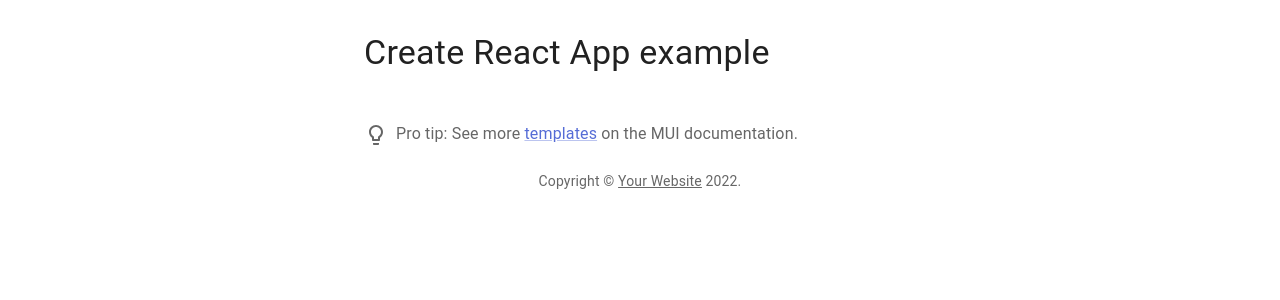
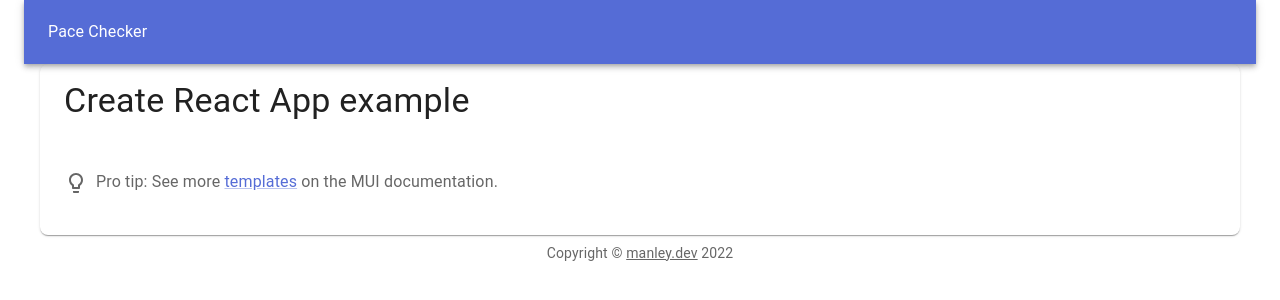
Before and after one commit to bmanley91/pace-tracker-site, a React (Create React App) app: page / in a window 1280 px wide. Shown: the top 300 px of the page. Built offline with nearby package versions, Linux system fonts and the light colour scheme.

Commit message:
Site layout (#4)
* Got basic layout

* Remove @mui/styles

```diff
--- a/src/App.js
+++ b/src/App.js
@@ -1,33 +1,17 @@
-import * as React from 'react';
+import React from 'react';
 import Container from '@mui/material/Container';
-import Typography from '@mui/material/Typography';
-import Box from '@mui/material/Box';
-import Link from '@mui/material/Link';
-import ProTip from './ProTip';
+import Header from './component/header/Header';
+import Copyright from './component/copyright/Copyright';
+import BodyContainer from './component/body-container/BodyContainer';
 
-function Copyright() {
+const App = () => {
     return (
-        <Typography variant="body2" color="text.secondary" align="center">
-            {'Copyright © '}
-            <Link color="inherit" href="https://mui.com/">
-                Your Website
-            </Link>{' '}
-            {new Date().getFullYear()}
-            {'.'}
-        </Typography>
-    );
-}
-
-export default function App() {
-    return (
-        <Container maxWidth="sm">
-            <Box sx={{ my: 4 }}>
-                <Typography variant="h4" component="h1" gutterBottom>
-                    Create React App example
-                </Typography>
-                <ProTip />
-                <Copyright />
-            </Box>
+        <Container maxWidth={false}>
+            <Header />
+            <BodyContainer />
+            <Copyright />
         </Container>
     );
-}
+};
+
+export default App;
--- /dev/null
+++ b/src/component/body-container/BodyContainer.js
@@ -0,0 +1,25 @@
+import React from 'react';
+import Container from '@mui/material/Container';
+import { Typography } from '@mui/material';
+import ProTip from '../../ProTip';
+
+const BodyContainer = () => {
+    return (
+        <Container
+            sx={{
+                bgcolor: 'background.paper',
+                boxShadow: 1,
+                borderRadius: 2,
+                p: 2,
+                minWidth: 300,
+            }}
+        >
+            <Typography variant="h4" component="h1" gutterBottom>
+                Create React App example
+            </Typography>
+            <ProTip />
+        </Container>
+    );
+};
+
+export default BodyContainer;
--- /dev/null
+++ b/src/component/copyright/Copyright.js
@@ -0,0 +1,23 @@
+import React from 'react';
+import { Link, Typography } from '@mui/material';
+import { Box } from '@mui/system';
+
+const Copyright = () => {
+    return (
+        <Box
+            sx={{
+                my: 1,
+            }}
+        >
+            <Typography variant="body2" color="text.secondary" align="center">
+                {'Copyright © '}
+                <Link color="inherit" href="https://manley.dev">
+                    manley.dev
+                </Link>{' '}
+                {new Date().getFullYear()}
+            </Typography>
+        </Box>
+    );
+};
+
+export default Copyright;
--- /dev/null
+++ b/src/component/header/Header.js
@@ -0,0 +1,16 @@
+import { AppBar, Toolbar } from '@mui/material';
+import React from 'react';
+
+const Header = () => {
+    const displayDesktop = () => {
+        return <Toolbar>Pace Checker</Toolbar>;
+    };
+
+    return (
+        <header>
+            <AppBar position="sticky">{displayDesktop()}</AppBar>
+        </header>
+    );
+};
+
+export default Header;
--- a/src/index.css
+++ b/src/index.css
@@ -1,4 +1,4 @@
-body {
+.css-zitybv {
     margin: 0;
     font-family: -apple-system, BlinkMacSystemFont, 'Segoe UI', 'Roboto',
         'Oxygen', 'Ubuntu', 'Cantarell', 'Fira Sans', 'Droid Sans',
--- a/src/index.js
+++ b/src/index.js
@@ -4,6 +4,7 @@
 import { ThemeProvider } from '@mui/material/styles';
 import App from './App';
 import theme from './theme';
+import './index.css';
 
 const rootElement = document.getElementById('root');
 const root = createRoot(rootElement);
```
